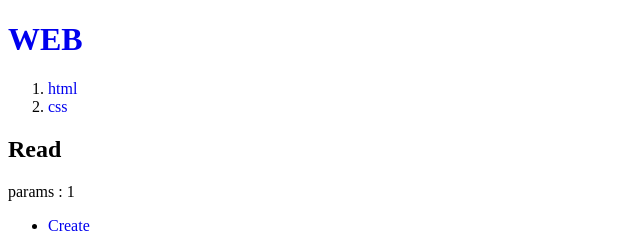
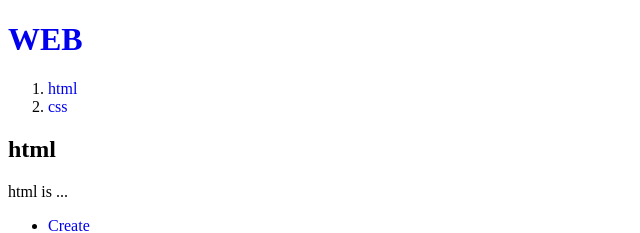
Before and after one commit to YennieJ/study_next.js, a Next.js app: page /read/1 in a window 1280 px wide. Shown: the top 233 px of the page, without its empty margins (0-640 px from the left). Built offline with nearby package versions, Linux system fonts and the light colour scheme; data requests are answered from the project's data file.

Commit message:
server read

```diff
--- a/app/read/[id]/page.js
+++ b/app/read/[id]/page.js
@@ -1,8 +1,14 @@
-export default function Read(props) {
+export default async function Read(props) {
+  const id = props.params.id;
+  const resp = await fetch(`http://localhost:9999/topics/${id}`);
+  const topic = await resp.json();
+
   return (
     <>
-      <h2>Read</h2>
-      params : {props.params.id}
+      <h2>{topic.title}</h2>
+      {topic.body}
     </>
   );
 }
+
+// 페이지가 사용자와 상호작용하는가(client) vs 데이터를 읽고 보여주기만 하는가(server)
```
